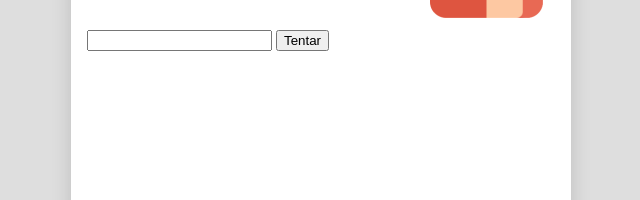
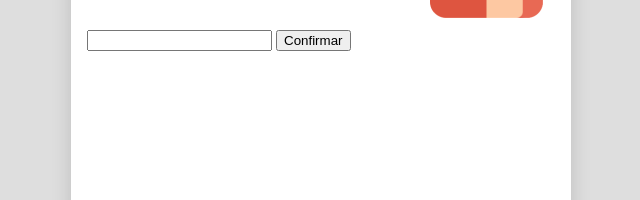
Before and after one commit to chicoedumacedo/bia_adivinha, a plain HTML site: page index.html in a window 1280 px wide. Shown: the part 394-594 px from the top of the page, 319-959 px from the left. Drawn offline with nearby package versions, Linux system fonts and the light colour scheme.

Commit message:
formulário Base

```diff
--- a/index.html
+++ b/index.html
@@ -15,10 +15,17 @@
             <h1>Em que número <span>Bia</span> está pensando?</h1>
             <img src="/images/bia.png" alt="">
         </div>
-        <div>
+        <!-- <div>
             <input type="number" id="sugestao">
-            <button onClick="checarTentativa()">Tentar</button>
-        </div>
+            <button onClick="checarTentativa2()">Tentar</button>
+
+            <form action="">
+                <input type="text" id="name" name="name">
+                <input type="submit" value="Enviar">
+              </form>
+        </div> -->
+        <input id="textinput" name="textinput" value="" type="text">
+        <button onclick="enviar()">Confirmar</button>
     </div>
 </body>
 </html>
--- a/scripts.js
+++ b/scripts.js
@@ -3,7 +3,7 @@
 //let numeroCerto = numeroRandomico
 //console.log(numeroCerto)
 
-
-function checarTentativa(){
-    console.log("Teste front - back - log");
+function enviar(){
+    var valorDigitado = document.getElementById("textinput").value;
+    console.log("Valor digitado " + valorDigitado);
 }
```
